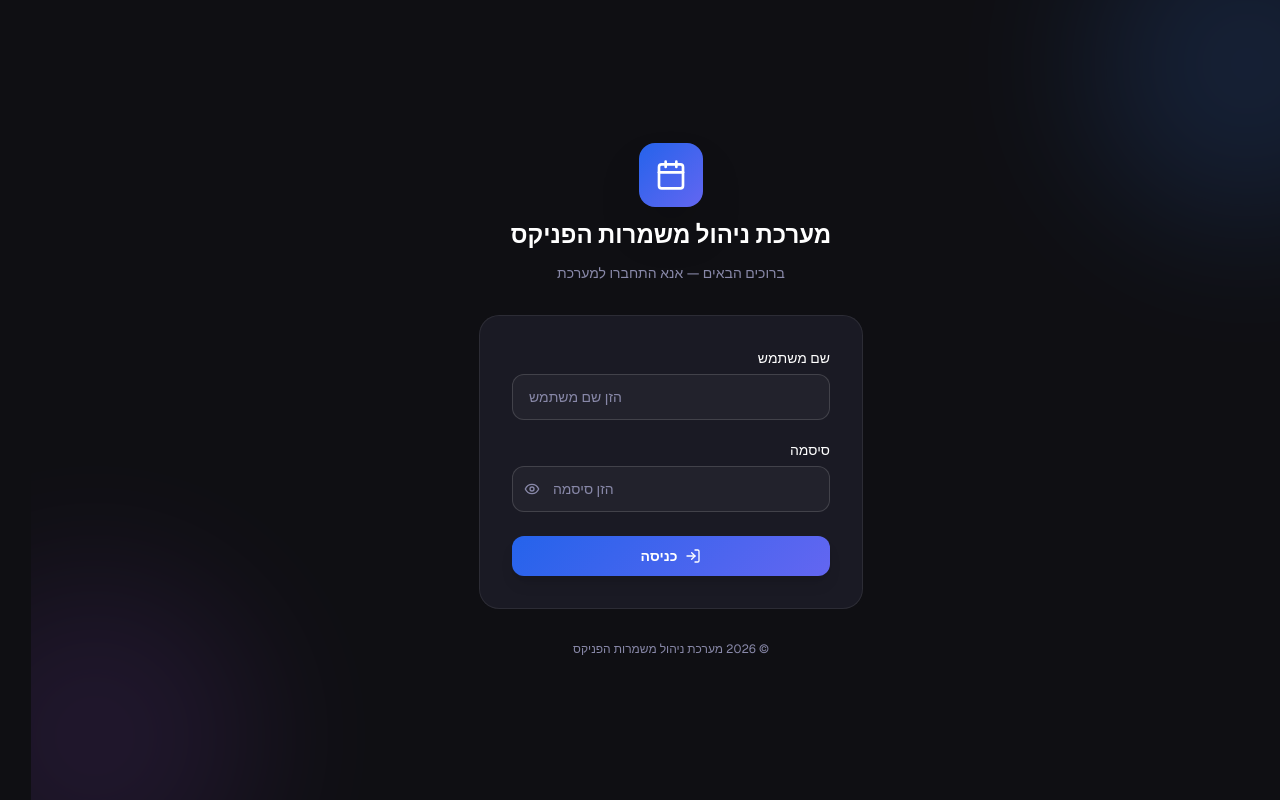
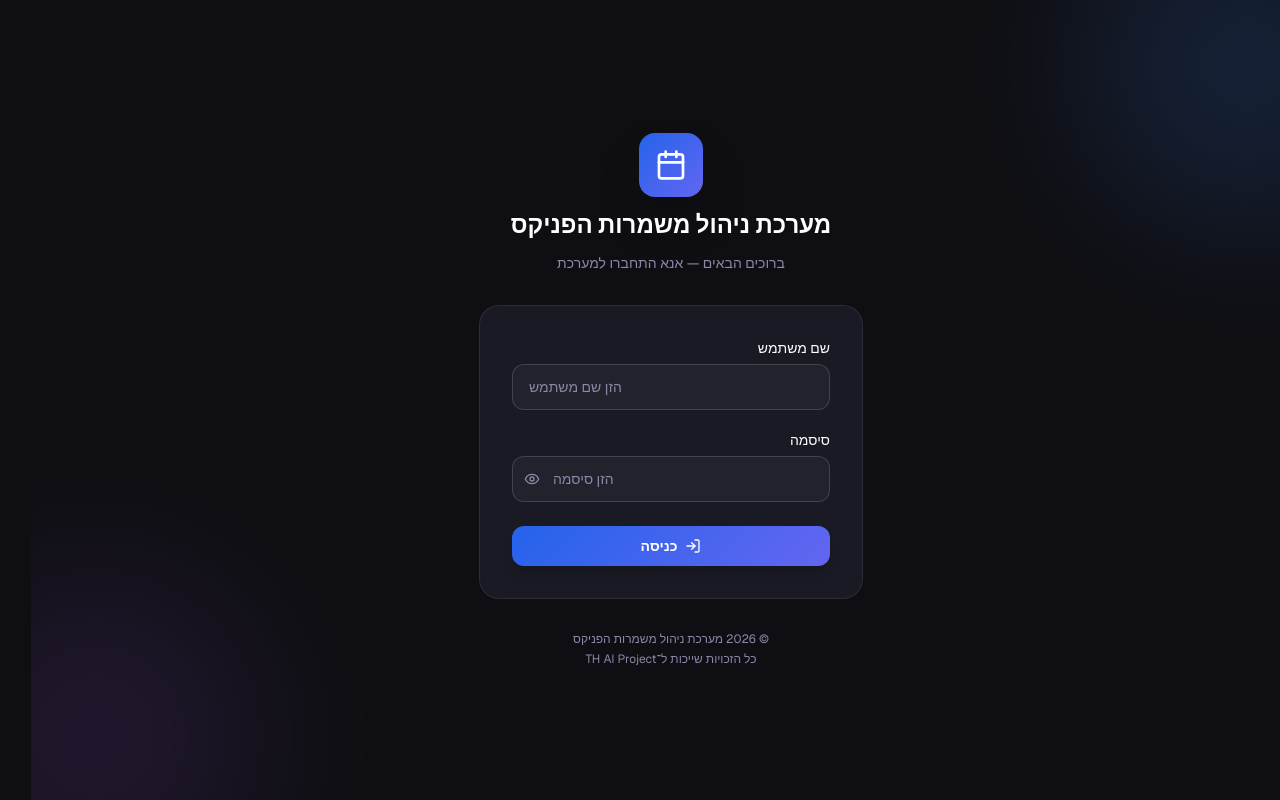
Before and after one commit to darblex/shiftsystem, a Next.js app: page /login in a window 1280 px wide. Built offline with nearby package versions, Linux system fonts and the light colour scheme.

Commit message:
feat: add TH AI Project copyright footer to login page

```diff
--- a/src/app/login/page.tsx
+++ b/src/app/login/page.tsx
@@ -139,9 +139,14 @@ export default function LoginPage() {
         </form>
       </motion.div>
 
-      <p className="mt-8 text-xs relative z-10" style={{ color: 'var(--muted)' }}>
-        © {new Date().getFullYear()} מערכת ניהול משמרות הפניקס
-      </p>
+      <div className="mt-8 flex flex-col items-center gap-1 relative z-10">
+        <p className="text-xs" style={{ color: 'var(--muted)' }}>
+          © {new Date().getFullYear()} מערכת ניהול משמרות הפניקס
+        </p>
+        <p className="text-xs" style={{ color: 'var(--muted)' }}>
+          כל הזכויות שייכות ל־TH AI Project
+        </p>
+      </div>
     </div>
   );
 }
```
